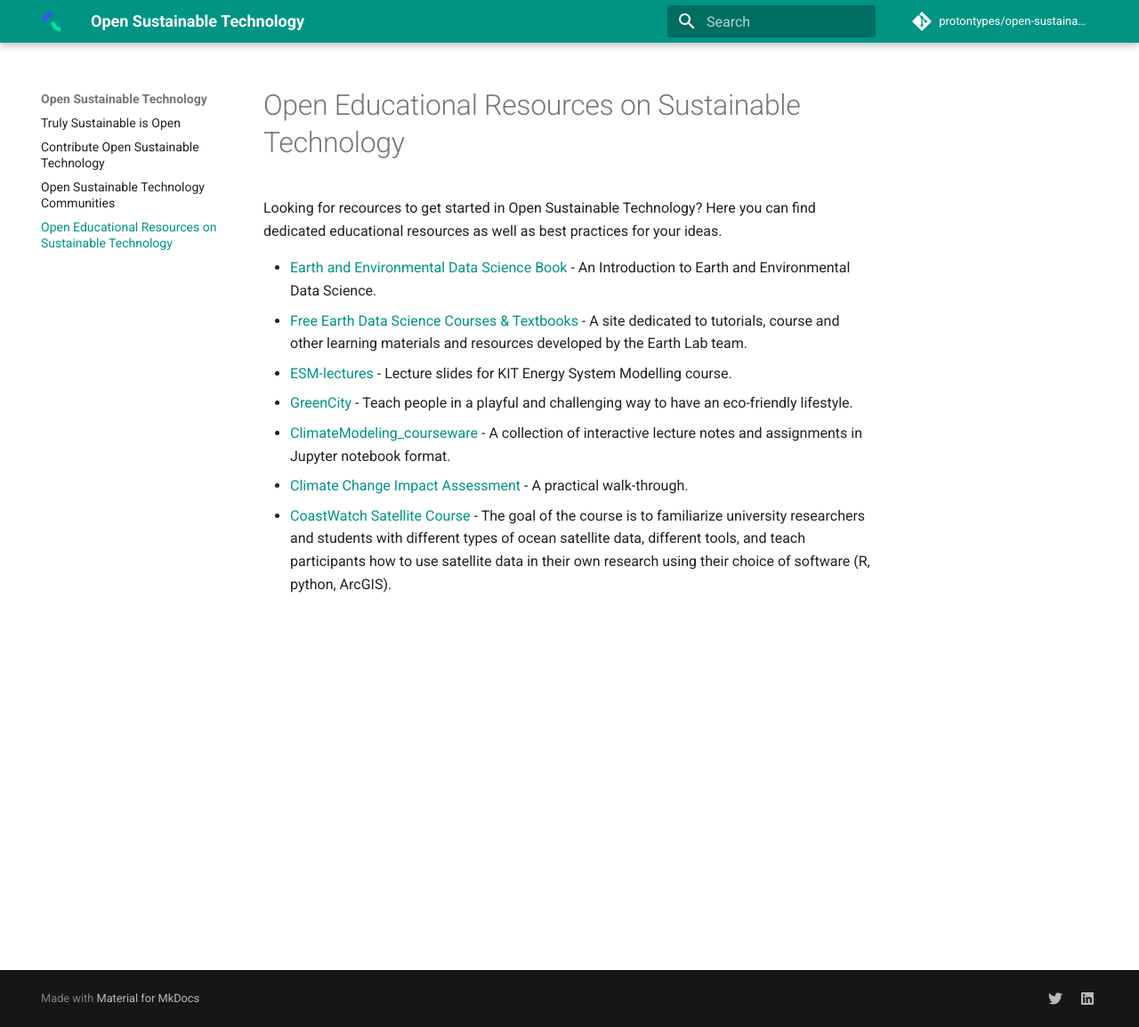
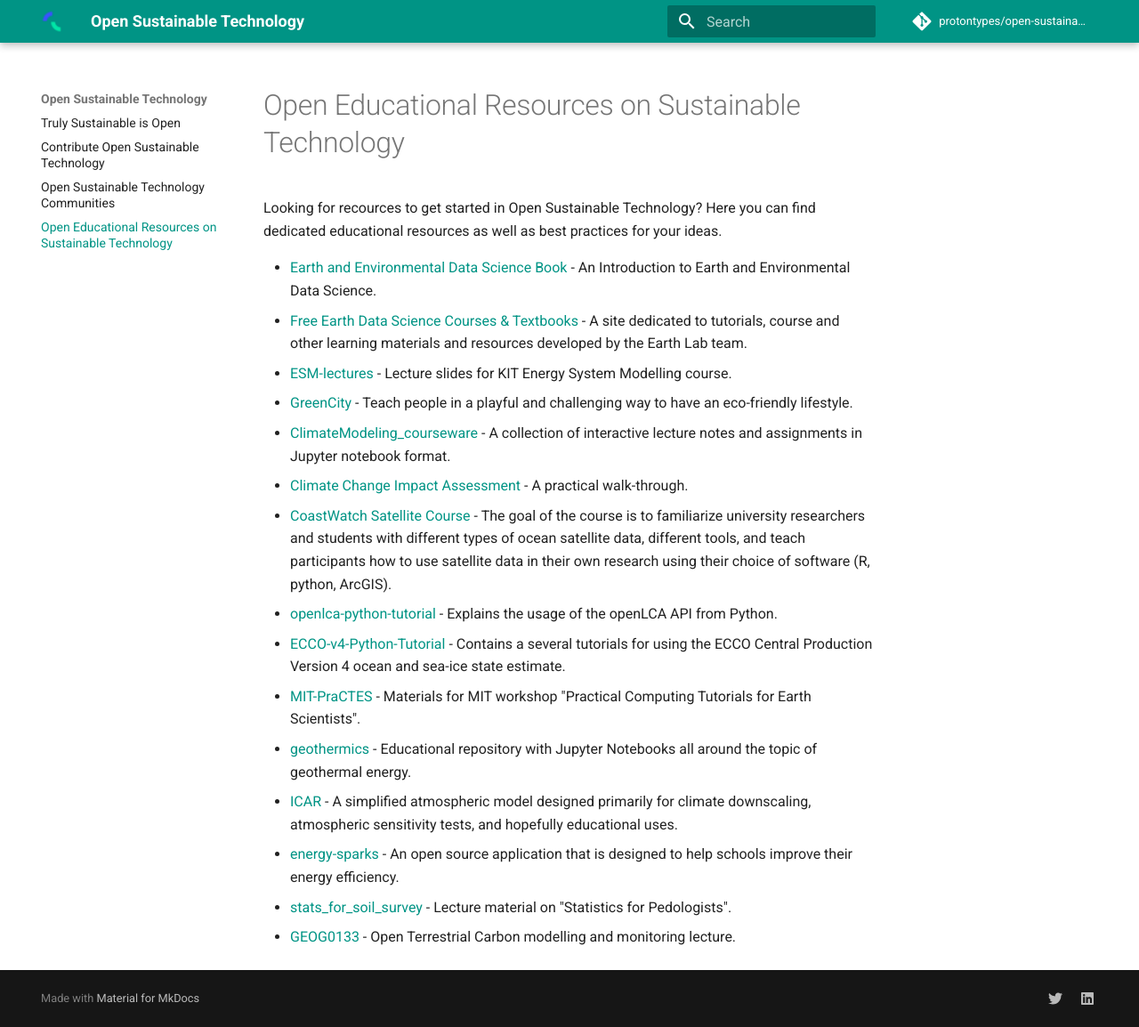
Before and after one commit to protontypes/open-sustainable-technology, an MkDocs documentation site: the page built from docs/EDUCATION.md, in a window 1280 px wide and 1154 px high. Shown: the whole window at 89% size. Built offline with MkDocs 1.6.1 and Material for MkDocs 9.7.7, drawn with Linux system fonts in a browser that asks for light colours; comment, search, counter and statistics services are not loaded.

Commit message:
Update EDUCATION.md

```diff
--- a/docs/EDUCATION.md
+++ b/docs/EDUCATION.md
@@ -9,3 +9,11 @@ Looking for recources to get started in Open Sustainable Technology? Here you ca
 - [ClimateModeling_courseware](https://github.com/brian-rose/ClimateModeling_courseware) - A collection of interactive lecture notes and assignments in Jupyter notebook format.
 - [Climate Change Impact Assessment](https://claut.gitlab.io/man_ccia/) - A practical walk-through.
 - [CoastWatch Satellite Course](https://coastwatch.gitbook.io/satellite-course/) - The goal of the course is to familiarize university researchers and students with different types of ocean satellite data, different tools, and teach participants how to use satellite data in their own research using their choice of software (R, python, ArcGIS).
+- [openlca-python-tutorial](https://github.com/GreenDelta/openlca-python-tutorial) - Explains the usage of the openLCA API from Python.
+- [ECCO-v4-Python-Tutorial](https://github.com/ECCO-GROUP/ECCO-v4-Python-Tutorial) - Contains a several tutorials for using the ECCO Central Production Version 4 ocean and sea-ice state estimate.
+- [MIT-PraCTES](https://github.com/PraCTES/MIT-PraCTES) - Materials for MIT workshop "Practical Computing Tutorials for Earth Scientists".
+- [geothermics](https://github.com/Japhiolite/geothermics) - Educational repository with Jupyter Notebooks all around the topic of geothermal energy.
+- [ICAR](https://github.com/NCAR/icar) - A simplified atmospheric model designed primarily for climate downscaling, atmospheric sensitivity tests, and hopefully educational uses.
+- [energy-sparks](https://github.com/Energy-Sparks/energy-sparks) - An open source application that is designed to help schools improve their energy efficiency.
+- [stats_for_soil_survey](https://ncss-tech.github.io/stats_for_soil_survey/) - Lecture material on "Statistics for Pedologists".
+- [GEOG0133](https://github.com/profLewis/GEOG0133) -  Open Terrestrial Carbon modelling and monitoring lecture.
```
